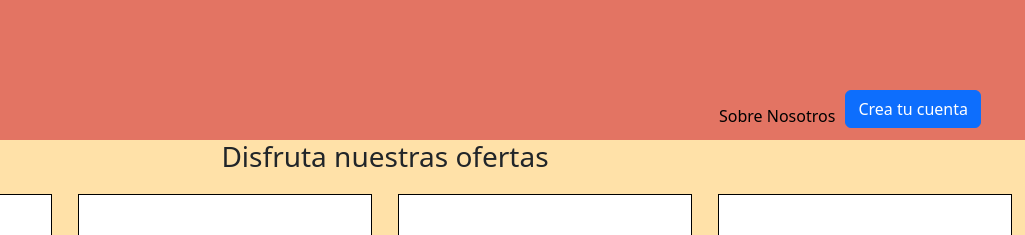
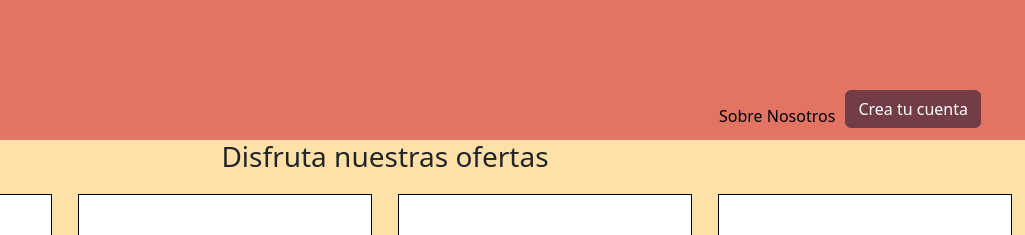
Before and after one commit to nachosujka/lo-de-olivia, a plain HTML site: page index.html in a window 1280 px wide. Shown: the top 235 px of the page, 255-1280 px from the left. Drawn offline with nearby package versions, Linux system fonts and the light colour scheme; some icons are missing.

Commit message:
Agregue estilos

```diff
--- a/style.css
+++ b/style.css
@@ -38,6 +38,14 @@ header {
 }
 .crear_cuenta{
   color: #fff;
+}
+.btn-primary{
+  background-color: #723D46;
+  border-color: #723D46;
+}
+.btn-primary:hover{
+  background-color: #723D46;
+  border-color: #723D46;
 }
 .productos {
   display: flex;
```
